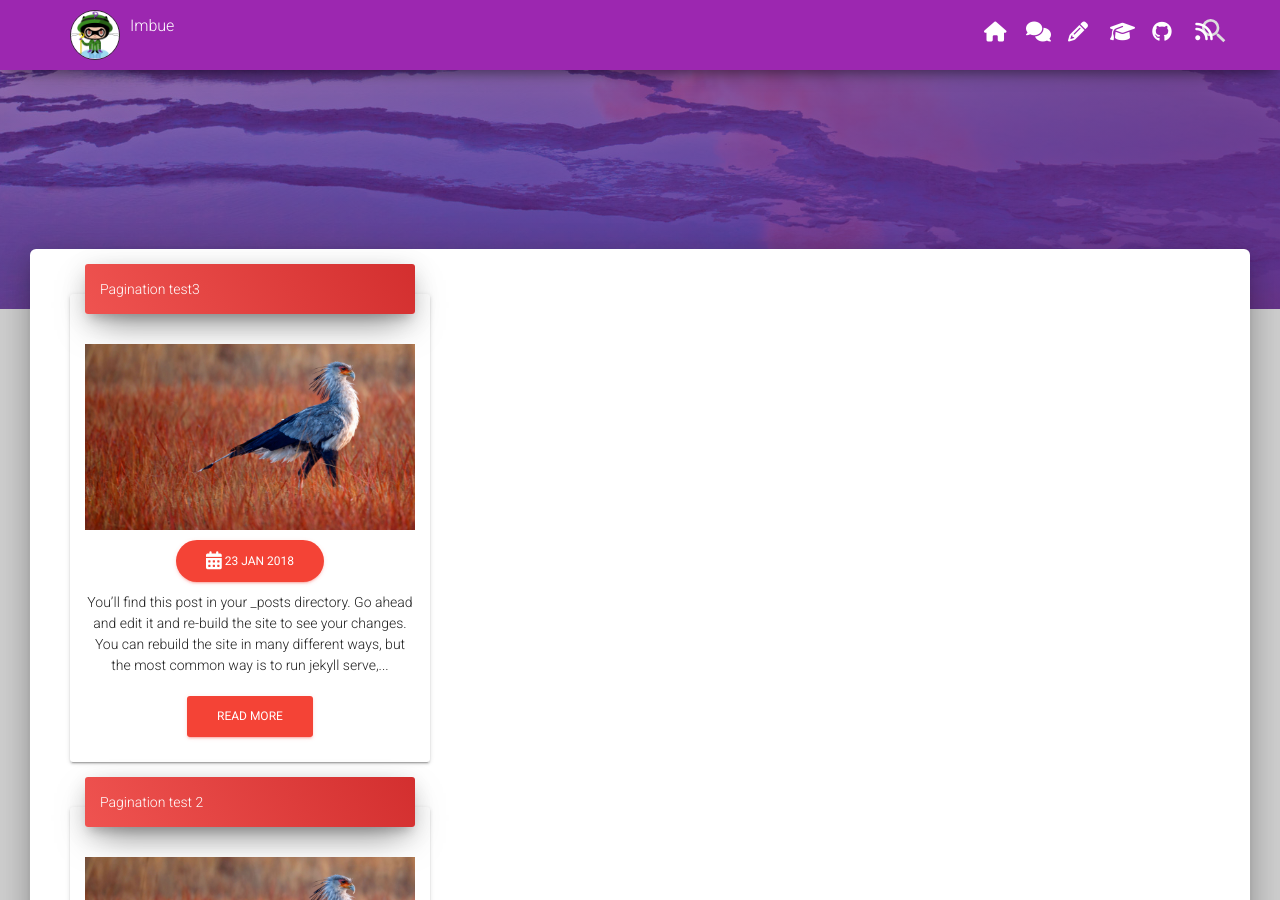
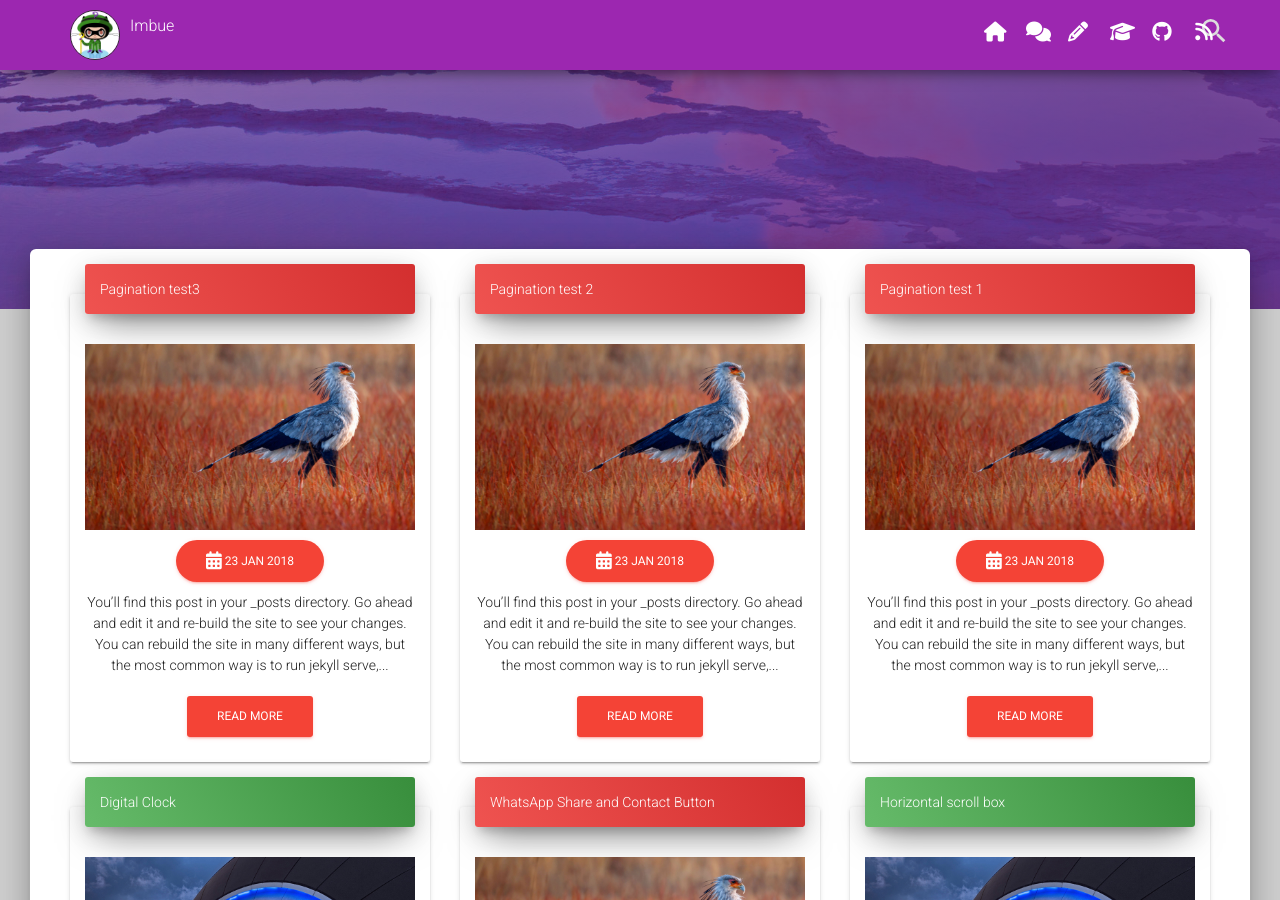
Before and after one commit to tip4programs/imbue, a Jekyll site: the page built from index.html, in a window 1280 px wide and 900 px high, scrolled down 501 px. Built offline with Jekyll 4.4.1, drawn with Linux system fonts in a browser that asks for light colours; nearby versions of some CDN libraries; the list of posts is cut into pages by our own code.

Commit message:
Update index.html

```diff
--- a/index.html
+++ b/index.html
@@ -3,10 +3,9 @@ layout: default
 title: Welcome to Our Blog
 ---
 
+<div class="row">
 <div class="card-deck">
 {% for post in paginator.posts %}
-
-<div class="row">
    <div class="col-sm-4">
    <div class="card card-nav-tabs">
       <div class="header header-{{ post.card_color }}">
@@ -32,10 +31,9 @@ title: Welcome to Our Blog
         </div>
       </div>
       </div>
-   </div>
        {% endfor %}
    </div>
-
+</div>
     <!-- Pagination links -->
 <div class="text-center">
     <ul class="pagination pagination-primary flex-wrap">
```
